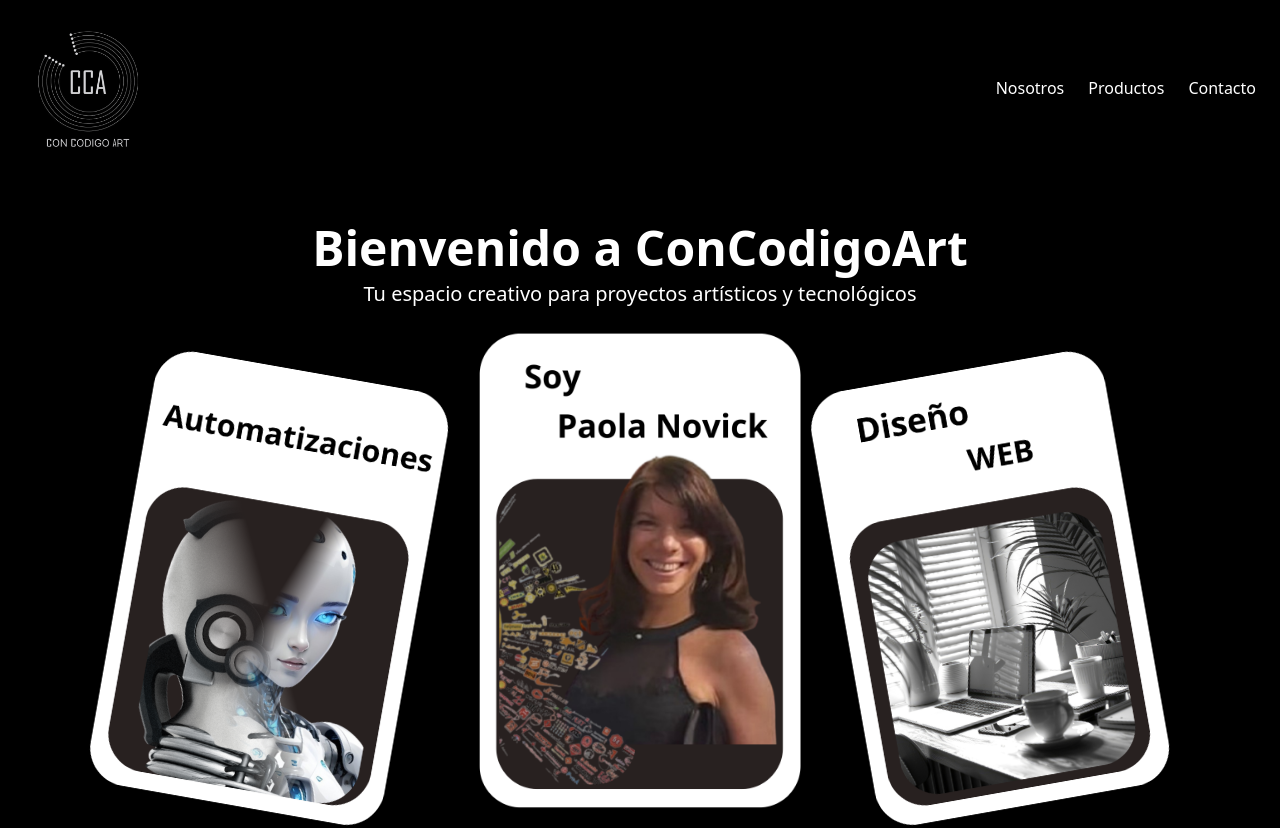
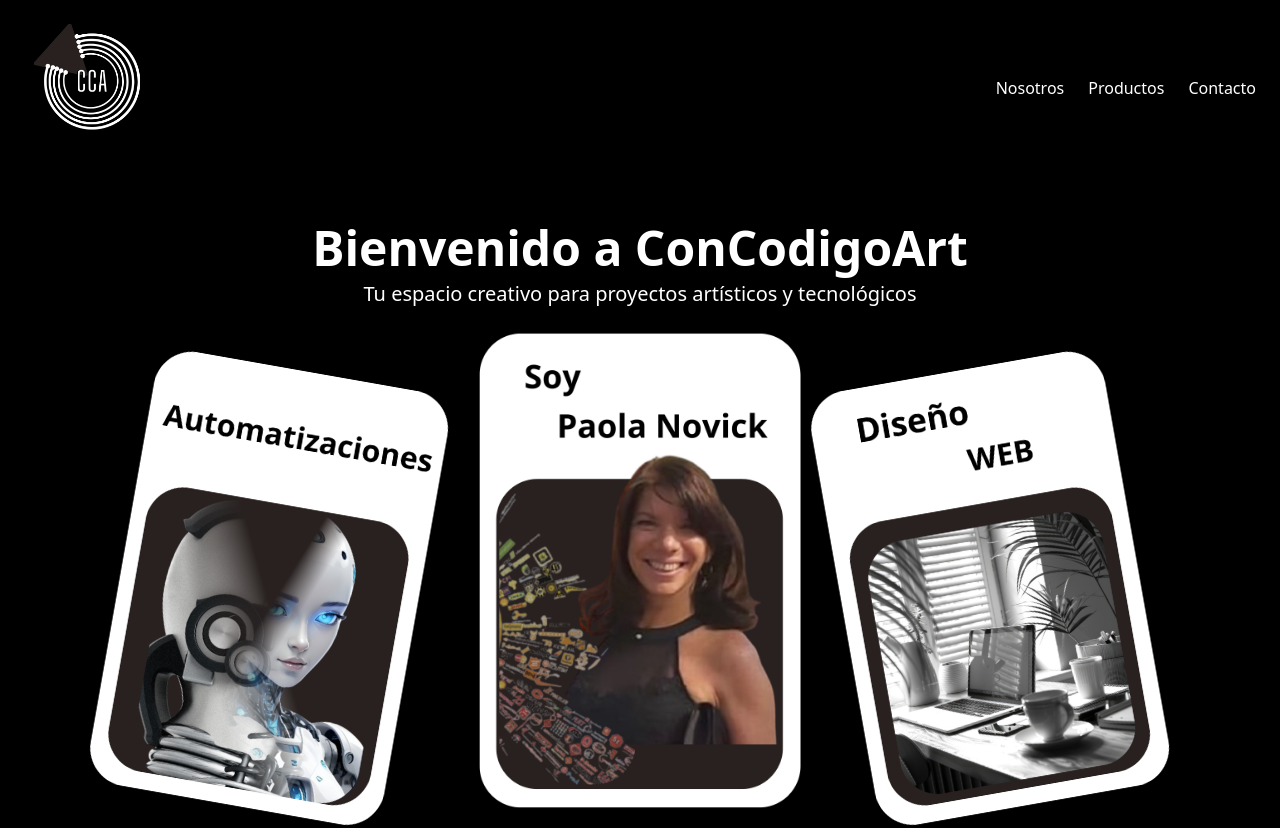
Before and after one commit to paolanovick/conCodigoART, a React (Create React App) app: page / in a window 1280 px wide. Shown: the top 828 px of the page. Built offline with nearby package versions, Linux system fonts and the light colour scheme.

Commit message:
logo nuevo

```diff
--- a/src/components/About.jsx
+++ b/src/components/About.jsx
@@ -1,5 +1,5 @@
 import React from "react";
-import aboutImg from "../assets/logoN.png"; // reemplaza con tu imagen
+import aboutImg from "../assets/logoBCO.png"; // reemplaza con tu imagen
 
 export default function About() {
   return (
--- a/src/components/Footer.jsx
+++ b/src/components/Footer.jsx
@@ -6,6 +6,7 @@
   FaInstagram,
   FaLinkedin,
 } from "react-icons/fa";
+import logoBN from "../assets/logoBN.png";
 
 export default function Footer() {
   const [email, setEmail] = useState("");
@@ -45,8 +46,8 @@
         {/* Logo y columnas */}
         <div className="footer-header">
           <img
-            src="/assets/logoBN.png"
-            alt="Logo"
+            src={logoBN}
+            alt="ConCodigoArt"
             className="footer-logo w-24 h-auto mb-4"
           />
 
--- a/src/components/Header.jsx
+++ b/src/components/Header.jsx
@@ -1,5 +1,5 @@
 import React from "react";
-import logoBN from "../assets/logoBN.png"; // Ajusta la ruta si es necesario
+import logoBN from "../assets/logoBCO.png"; // Ajusta la ruta si es necesario
 
 export default function Header() {
   return (
```
Also changed, not shown: src/assets/logoBCO.png (added).
